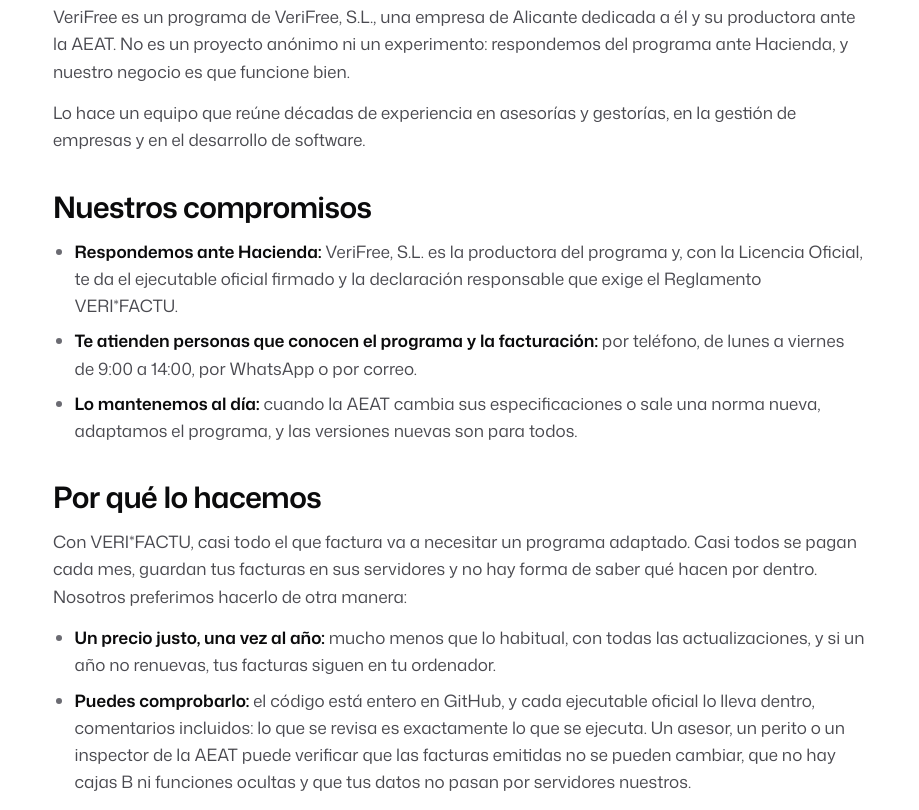
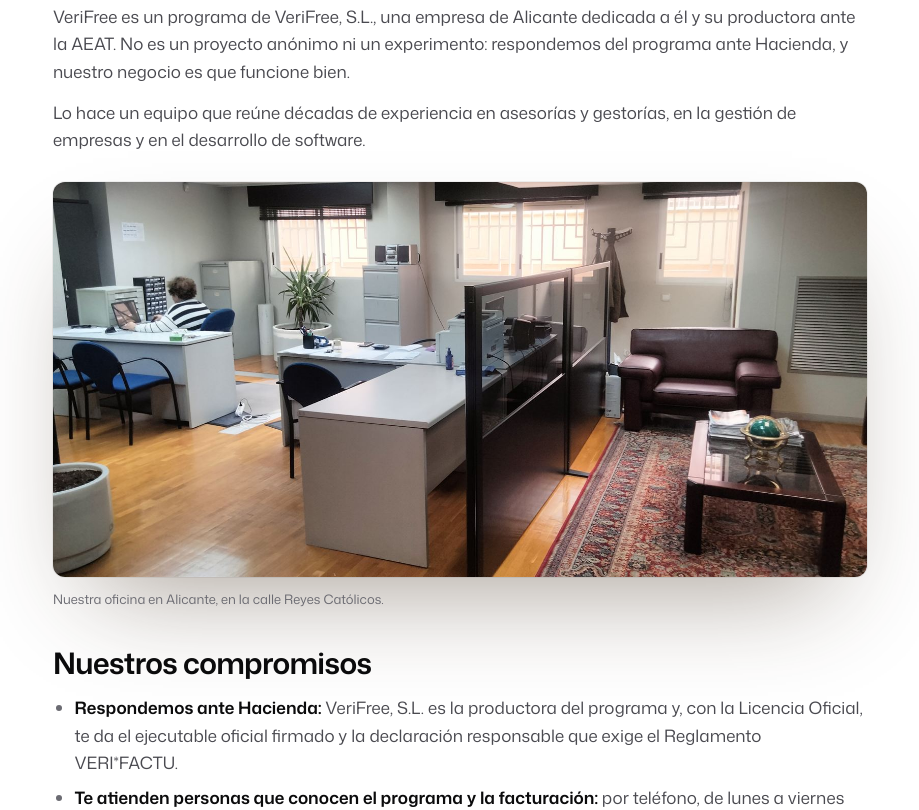
Before and after one commit to verifree/verifree-web, a plain HTML site: page nosotros.html in a window 1280 px wide. Shown: the part 630-1440 px from the top of the page, without its empty margins (180-1099 px from the left). Drawn offline with Linux system fonts and the light colour scheme.

Commit message:
Nosotros: foto de la oficina en Quien hay detras

```diff
--- a/nosotros.html
+++ b/nosotros.html
@@ -70,6 +70,10 @@
         <h2>Quién hay detrás</h2>
         <p>VeriFree es un programa de VeriFree, S.L., una empresa de Alicante dedicada a él y su productora ante la AEAT. No es un proyecto anónimo ni un experimento: respondemos del programa ante Hacienda, y nuestro negocio es que funcione bien.</p>
         <p>Lo hace un equipo que reúne décadas de experiencia en asesorías y gestorías, en la gestión de empresas y en el desarrollo de software.</p>
+        <figure class="captura">
+          <img src="fotos/oficina.jpg" alt="La oficina de VeriFree: mesas de trabajo, archivadores y, tras una mampara, un sillón y una mesa baja para atender a quien viene" width="1600" height="778" loading="lazy">
+          <figcaption>Nuestra oficina en Alicante, en la calle Reyes Católicos.</figcaption>
+        </figure>
 
         <h2 id="compromisos">Nuestros compromisos</h2>
         <ul>
```
Also changed, not shown: fotos/oficina.jpg (added).
